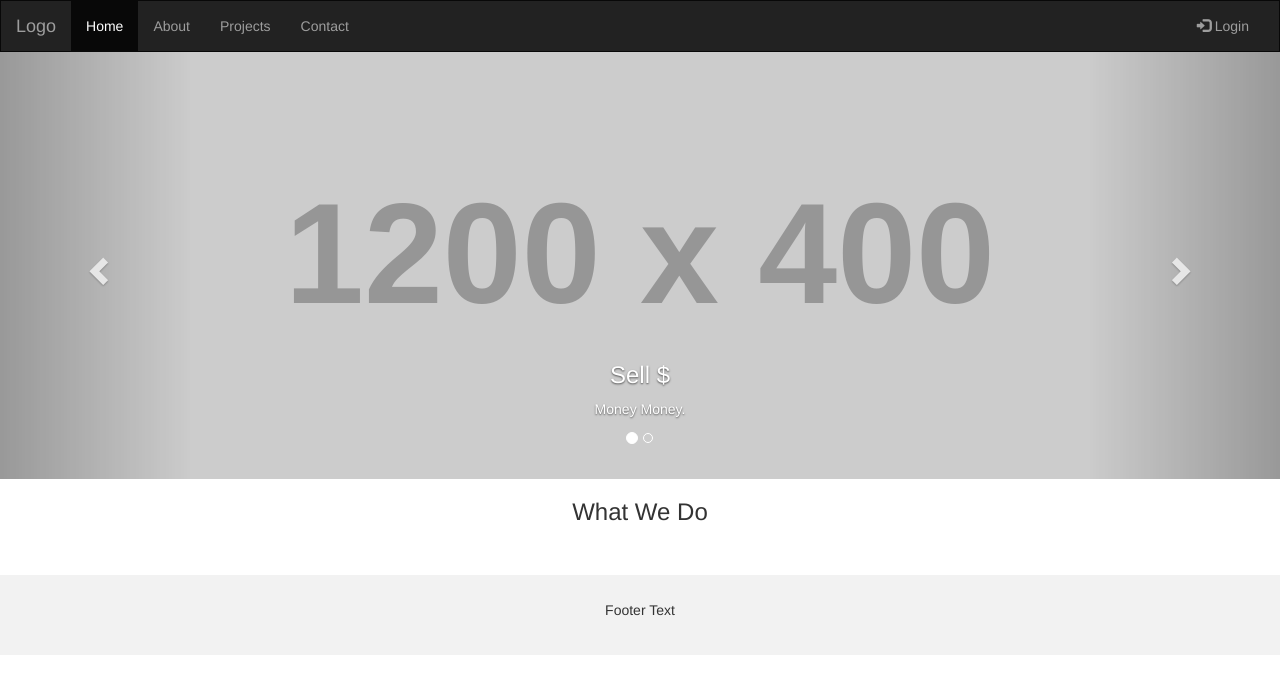
After one commit to Samara1001/web_shop_second, a Django app: template templates/electronic/index.html in a window 1280 px wide. The commit adds this page. Shown: the top 694 px of the page. Run offline with Django 4.2, Linux system fonts and the light colour scheme; the template is opened without the code that fills it, so the values that code supplies are empty; grey boxes labelled with a size stand in for pictures from a placeholder-image service; some libraries are stand-ins or nearby versions.

Commit message:
add index.html

```diff
--- a/app/settings.py
+++ b/app/settings.py
@@ -9,7 +9,7 @@ https://docs.djangoproject.com/en/4.1/topics/settings/
 For the full list of settings and their values, see
 https://docs.djangoproject.com/en/4.1/ref/settings/
 """
-
+import os
 from pathlib import Path
 
 # Build paths inside the project like this: BASE_DIR / 'subdir'.
@@ -57,7 +57,7 @@ ROOT_URLCONF = 'app.urls'
 TEMPLATES = [
     {
         'BACKEND': 'django.template.backends.django.DjangoTemplates',
-        'DIRS': [],
+        'DIRS': [os.path.join(BASE_DIR, 'templates')],
         'APP_DIRS': True,
         'OPTIONS': {
             'context_processors': [
--- a/electronic/urls.py
+++ b/electronic/urls.py
@@ -18,4 +18,5 @@ urlpatterns = [
     path('api', include(router.urls))
 
 
+
 ]
--- a/electronic/views.py
+++ b/electronic/views.py
@@ -3,7 +3,8 @@ from .models import Electronic, Category
 
 
 def index(requests):
-    return render(requests)
+    electronic = Electronic.objects.all()
+    return render(requests, 'electronic/index.html', {"data": electronic})
 
 
 def main(request):
--- /dev/null
+++ b/templates/electronic/index.html
@@ -0,0 +1,21 @@
+{% extends "electronic/layout.html" %}
+{% block content %}
+
+
+<div class="container text-center">
+  <h3>What We Do</h3><br>
+  <div class="row">
+    {% for el in data %}
+    <div class="col-sm-4">
+      <img src="https://www.e-spincorp.com/wp-content/uploads/2018/11/Electronic-e1542941776154.jpg" class="img-responsive" style="width:100%" alt="Image">
+      <p>{{ el.name }}</p>
+      <p>{{ el.brand }}</p>
+      <p>{{ el.price }}</p>
+      <p>{{ el.description }}</p>
+      <p>{{ el.cat }}</p>
+    </div>
+    {% endfor %}
+  </div>
+</div><br>
+
+{% endblock %}
--- a/templates/electronic/layout.html
+++ b/templates/electronic/layout.html
@@ -1,40 +1,84 @@
-{% load static %}
-<!doctype html>
+<!DOCTYPE html>
 <html lang="en">
 <head>
-    <meta charset="UTF-8">
-    <meta name="viewport"
-          content="width=device-width, user-scalable=no, initial-scale=1.0, maximum-scale=1.0, minimum-scale=1.0">
-    <meta http-equiv="X-UA-Compatible" content="ie=edge">
-    <title>{% block title %} {% endblock %}</title>
-    <link rel="stylesheet" href="https://cdn.jsdelivr.net/npm/bootstrap@5.2.2/dist/css/bootstrap.min.css" rel="stylesheet" integrity="sha384-Zenh87qX5JnK2Jl0vWa8Ck2rdkQ2Bzep5IDxbcnCeuOxjzrPF/et3URy9Bv1WTRi">
-    <link rel="stylesheet" href="{% static 'mymain/css/main.css' %}">
-    <link rel="stylesheet" href="{% static 'mymain/css/shop_second.css' %}">
-    <link rel="stylesheet" href="https://cdnjs.cloudflare.com/ajax/libs/font-awesome/4.7.0/css/font-awesome.css" integrity="sha512-5A8nwdMOWrSz20fDsjczgUidUBR8liPYU+WymTZP1lmY9G6Oc7HlZv156XqnsgNUzTyMefFTcsFH/tnJE/+xBg==" crossorigin="anonymous" referrerpolicy="no-referrer" />
-    <link rel="stylesheet" href="https://cdn.jsdelivr.net/npm/bootstrap-icons@1.9.1/font/bootstrap-icons.css">
+  <title>Bootstrap Example</title>
+  <meta charset="utf-8">
+  <meta name="viewport" content="width=device-width, initial-scale=1">
+  <link rel="stylesheet" href="https://maxcdn.bootstrapcdn.com/bootstrap/3.4.1/css/bootstrap.min.css">
+  <script src="https://ajax.googleapis.com/ajax/libs/jquery/3.6.0/jquery.min.js"></script>
+  <script src="https://maxcdn.bootstrapcdn.com/bootstrap/3.4.1/js/bootstrap.min.js"></script>
+  <style>
+    /* Remove the navbar's default margin-bottom and rounded borders */
+    .navbar {
+      margin-bottom: 0;
+      border-radius: 0;
+    }
+
+    /* Add a gray background color and some padding to the footer */
+    footer {
+      background-color: #f2f2f2;
+      padding: 25px;
+    }
+
+  .carousel-inner img {
+      width: 100%; /* Set width to 100% */
+      margin: auto;
+      min-height:200px;
+  }
+
+  /* Hide the carousel text when the screen is less than 600 pixels wide */
+  @media (max-width: 600px) {
+    .carousel-caption {
+      display: none;
+    }
+  }
+  </style>
 </head>
 <body>
-    <div class="container">
-		<div class="card">
-			<div class="imgBx">
-				<img src="{% static 'mymain/img/watch.jpeg' %}" alt="Wach">
-			</div>
-			<div class="content">
-				<div class="poductsName"></div>
-				<h3>Pixel Watch</h3>
-			</div>
-			<div class="price_rating">
-				<h2>$80.99</h2>
-				<div class="rating">
-					<i class="fa fa-star-o" aria-hidden="true"></i>
-					<i class="fa fa-star-o" aria-hidden="true"></i>
-					<i class="fa fa-star-o" aria-hidden="true"></i>
-					<i class="fa fa-star-o" aria-hidden="true"></i>
-					<i class="fa fa-star-o grey" aria-hidden="true"></i>
-				</div>
-			</div>
-		</div>
-	</div>
 
+{% include "partials/header.html" %}
+
+<div id="myCarousel" class="carousel slide" data-ride="carousel">
+    <!-- Indicators -->
+    <ol class="carousel-indicators">
+      <li data-target="#myCarousel" data-slide-to="0" class="active"></li>
+      <li data-target="#myCarousel" data-slide-to="1"></li>
+    </ol>
+
+    <!-- Wrapper for slides -->
+    <div class="carousel-inner" role="listbox">
+      <div class="item active">
+        <img src="https://placehold.it/1200x400?text=IMAGE" alt="Image">
+        <div class="carousel-caption">
+          <h3>Sell $</h3>
+          <p>Money Money.</p>
+        </div>
+      </div>
+
+      <div class="item">
+        <img src="https://placehold.it/1200x400?text=Another Image Maybe" alt="Image">
+        <div class="carousel-caption">
+          <h3>More Sell $</h3>
+          <p>Lorem ipsum...</p>
+        </div>
+      </div>
+    </div>
+
+    <!-- Left and right controls -->
+    <a class="left carousel-control" href="#myCarousel" role="button" data-slide="prev">
+      <span class="glyphicon glyphicon-chevron-left" aria-hidden="true"></span>
+      <span class="sr-only">Previous</span>
+    </a>
+    <a class="right carousel-control" href="#myCarousel" role="button" data-slide="next">
+      <span class="glyphicon glyphicon-chevron-right" aria-hidden="true"></span>
+      <span class="sr-only">Next</span>
+    </a>
+</div>
+
+{% block content %}
+
+{% endblock %}
+
+{% include "partials/footer.html" %}
 </body>
 </html>
--- /dev/null
+++ b/templates/partials/footer.html
@@ -0,0 +1,4 @@
+
+<footer class="container-fluid text-center">
+  <p>Footer Text</p>
+</footer>
--- /dev/null
+++ b/templates/partials/header.html
@@ -0,0 +1,24 @@
+
+<nav class="navbar navbar-inverse">
+  <div class="container-fluid">
+    <div class="navbar-header">
+      <button type="button" class="navbar-toggle" data-toggle="collapse" data-target="#myNavbar">
+        <span class="icon-bar"></span>
+        <span class="icon-bar"></span>
+        <span class="icon-bar"></span>
+      </button>
+      <a class="navbar-brand" href="#">Logo</a>
+    </div>
+    <div class="collapse navbar-collapse" id="myNavbar">
+      <ul class="nav navbar-nav">
+        <li class="active"><a href="#">Home</a></li>
+        <li><a href="#">About</a></li>
+        <li><a href="#">Projects</a></li>
+        <li><a href="#">Contact</a></li>
+      </ul>
+      <ul class="nav navbar-nav navbar-right">
+        <li><a href="#"><span class="glyphicon glyphicon-log-in"></span> Login</a></li>
+      </ul>
+    </div>
+  </div>
+</nav>
```
